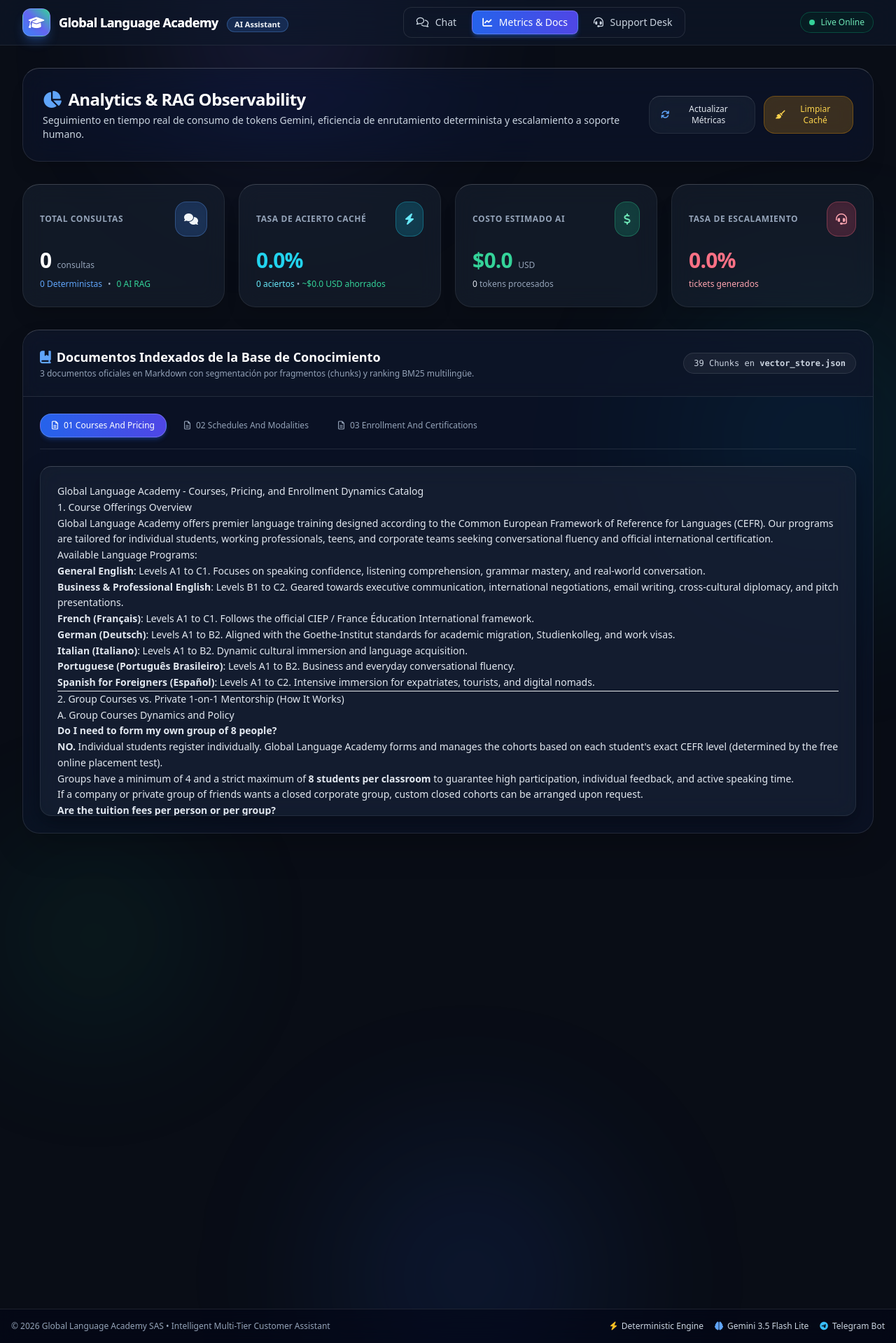
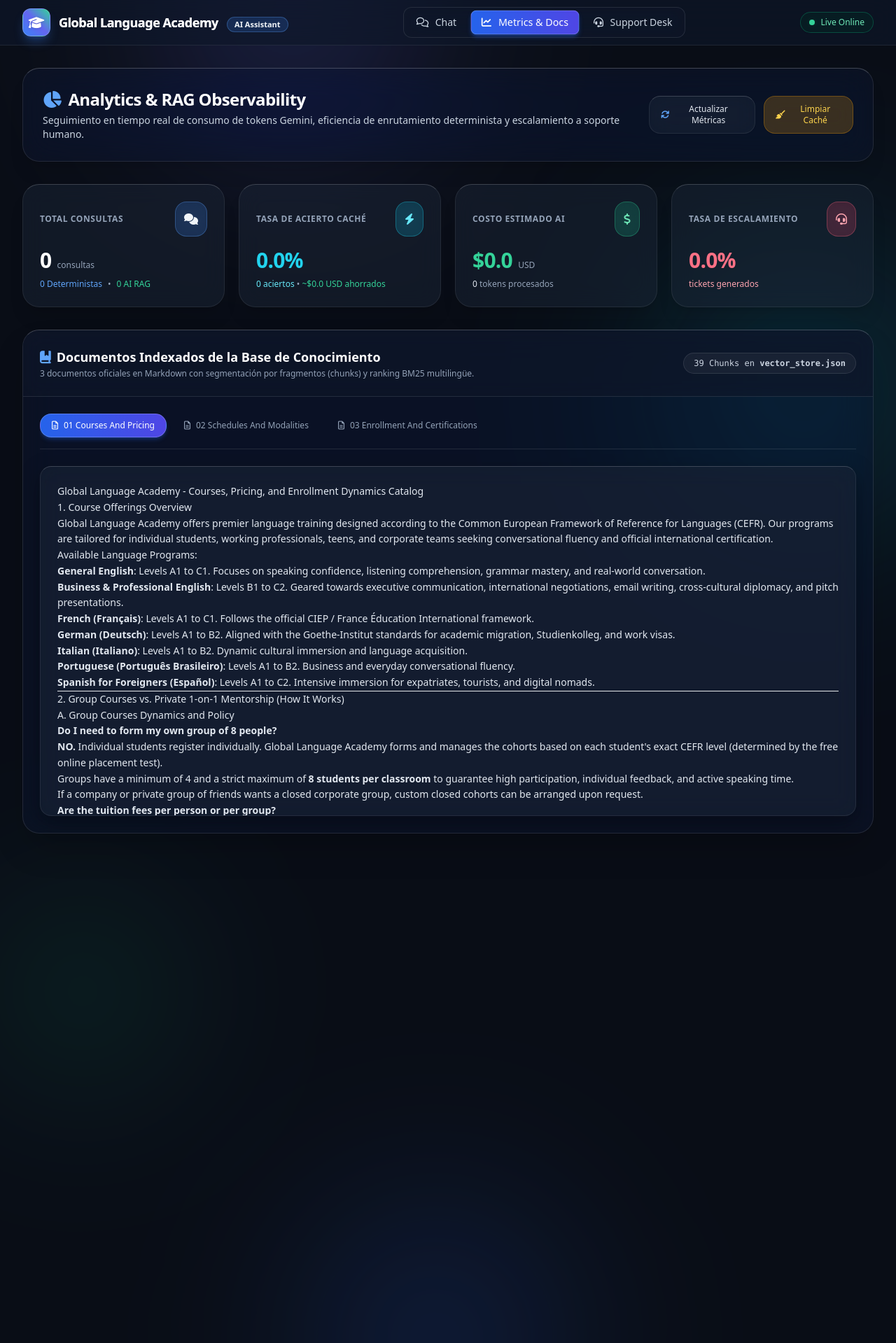
Before and after one commit to dypokkk/prueba-IA, a FastAPI app: page /dashboard in a window 1280 px wide. Shown: the whole page at 70% size. Run offline with FastAPI, Linux system fonts and the light colour scheme; some libraries are stand-ins or nearby versions.

Commit message:
style: remove footer and add fluid glassmorphism animations for messages, buttons, and thinking indicator

```diff
--- a/static/css/custom.css
+++ b/static/css/custom.css
@@ -9,7 +10,7 @@
 }
 
 ::-webkit-scrollbar-track {
-    background: rgba(15, 23, 42, 0.3);
+    background: rgba(15, 23, 42, 0.2);
 }
 
 ::-webkit-scrollbar-thumb {
@@ -34,66 +35,82 @@
 .glow-orb {
     position: absolute;
     border-radius: 50%;
-    filter: blur(100px);
-    opacity: 0.5;
-    animation: float-glow 20s infinite ease-in-out alternate;
+    filter: blur(95px);
+    opacity: 0.45;
+    animation: float-orb 18s infinite ease-in-out alternate;
+    will-change: transform, opacity;
 }
 
 .glow-orb-1 {
-    top: -10%;
-    left: 10%;
-    width: 500px;
-    height: 500px;
-    background: radial-gradient(circle, rgba(99, 102, 241, 0.45) 0%, rgba(99, 102, 241, 0) 70%);
+    top: -12%;
+    left: 8%;
+    width: 550px;
+    height: 550px;
+    background: radial-gradient(circle, rgba(99, 102, 241, 0.5) 0%, rgba(99, 102, 241, 0) 70%);
 }
 
 .glow-orb-2 {
-    top: 20%;
+    top: 15%;
     right: -10%;
-    width: 550px;
-    height: 550px;
-    background: radial-gradient(circle, rgba(6, 182, 212, 0.35) 0%, rgba(6, 182, 212, 0) 70%);
-    animation-delay: -5s;
+    width: 600px;
+    height: 600px;
+    background: radial-gradient(circle, rgba(6, 182, 212, 0.4) 0%, rgba(6, 182, 212, 0) 70%);
+    animation-delay: -4s;
 }
 
 .glow-orb-3 {
-    bottom: -10%;
-    left: 30%;
-    width: 600px;
-    height: 600px;
-    background: radial-gradient(circle, rgba(37, 99, 235, 0.35) 0%, rgba(37, 99, 235, 0) 70%);
-    animation-delay: -10s;
+    bottom: -15%;
+    left: 25%;
+    width: 650px;
+    height: 650px;
+    background: radial-gradient(circle, rgba(37, 99, 235, 0.45) 0%, rgba(37, 99, 235, 0) 70%);
+    animation-delay: -9s;
 }
 
 .glow-orb-4 {
-    bottom: 20%;
-    left: -5%;
-    width: 450px;
-    height: 450px;
-    background: radial-gradient(circle, rgba(16, 185, 129, 0.25) 0%, rgba(16, 185, 129, 0) 70%);
-    animation-delay: -15s;
+    bottom: 15%;
+    left: -8%;
+    width: 500px;
+    height: 500px;
+    background: radial-gradient(circle, rgba(16, 185, 129, 0.3) 0%, rgba(16, 185, 129, 0) 70%);
+    animation-delay: -13s;
 }
 
-@keyframes float-glow {
+@keyframes float-orb {
     0% {
-        transform: translate(0, 0) scale(1);
+        transform: translate3d(0, 0, 0) scale(1) rotate(0deg);
+        opacity: 0.35;
     }
     50% {
-        transform: translate(40px, -30px) scale(1.1);
+        transform: translate3d(45px, -35px, 0) scale(1.12) rotate(15deg);
+        opacity: 0.55;
     }
     100% {
-        transform: translate(-30px, 30px) scale(0.95);
+        transform: translate3d(-35px, 40px, 0) scale(0.92) rotate(-10deg);
+        opacity: 0.4;
     }
 }
 
-/* Glassmorphism Structural Classes */
+/* Glassmorphism Structural Panels */
 .glass-panel {
     background: rgba(15, 23, 42, 0.55);
-    backdrop-filter: blur(20px) saturate(190%);
-    -webkit-backdrop-filter: blur(20px) saturate(190%);
+    backdrop-filter: blur(24px) saturate(200%);
+    -webkit-backdrop-filter: blur(24px) saturate(200%);
     border: 1px solid rgba(255, 255, 255, 0.1);
-    border-top: 1px solid rgba(255, 255, 255, 0.2);
-    box-shadow: 0 20px 50px rgba(0, 0, 0, 0.5), inset 0 1px 0 rgba(255, 255, 255, 0.1);
+    border-top: 1px solid rgba(255, 255, 255, 0.22);
+    box-shadow: 0 25px 60px rgba(0, 0, 0, 0.55), inset 0 1px 0 rgba(255, 255, 255, 0.12);
+    animation: glassPanelFadeIn 0.5s cubic-bezier(0.16, 1, 0.3, 1) forwards;
+}
+
+@keyframes glassPanelFadeIn {
+    from {
+        opacity: 0;
+        transform: translateY(12px) scale(0.99);
+    }
+    to {
+        opacity: 1;
+        transform: translateY(0) scale(1);
+    }
 }
 
 .glass-card {
--- a/static/js/chat.js
+++ b/static/js/chat.js
@@ -129,7 +129,7 @@ document.addEventListener("DOMContentLoaded", () => {
 
     function appendUserMessage(text) {
         const msgDiv = document.createElement("div");
-        msgDiv.className = "flex items-start justify-end space-x-3.5";
+        msgDiv.className = "flex items-start justify-end space-x-3.5 user-message-wrapper";
         msgDiv.innerHTML = `
             <div class="user-bubble text-white rounded-3xl rounded-tr-none px-5 py-3.5 max-w-xl text-sm leading-relaxed shadow-lg">
                 ${escapeHtml(text)}
--- a/templates/base.html
+++ b/templates/base.html
@@ -54,7 +54,7 @@
             <div class="flex items-center justify-between h-16">
                 <!-- Logo & Brand -->
                 <div class="flex items-center space-x-3">
-                    <div class="w-10 h-10 rounded-xl bg-gradient-to-tr from-brand-500 via-indigo-500 to-emerald-400 flex items-center justify-center shadow-lg shadow-brand-500/30 border border-white/20">
+                    <div class="w-10 h-10 rounded-xl bg-gradient-to-tr from-brand-500 via-indigo-500 to-emerald-400 flex items-center justify-center shadow-lg shadow-brand-500/30 border border-white/20 transition-transform duration-300 hover:scale-105 hover:rotate-3">
                         <i class="fa-solid fa-graduation-cap text-white text-lg drop-shadow"></i>
                     </div>
                     <div>
@@ -65,13 +65,13 @@
 
                 <!-- Navigation Links with Frosted Pills -->
                 <nav class="flex items-center space-x-1 sm:space-x-2 bg-slate-900/40 p-1 rounded-xl border border-white/10 backdrop-blur-md">
-                    <a href="/chat" class="px-3.5 py-1.5 rounded-lg text-sm font-medium transition-all duration-200 {% if active_tab == 'chat' %}bg-gradient-to-r from-brand-600 to-indigo-600 text-white shadow-md shadow-brand-600/40 border border-white/20{% else %}text-slate-300 hover:text-white hover:bg-white/5{% endif %}">
+                    <a href="/chat" class="px-3.5 py-1.5 rounded-lg text-sm font-medium transition-all duration-300 {% if active_tab == 'chat' %}bg-gradient-to-r from-brand-600 to-indigo-600 text-white shadow-md shadow-brand-600/40 border border-white/20 scale-[1.02]{% else %}text-slate-300 hover:text-white hover:bg-white/5{% endif %}">
                         <i class="fa-regular fa-comments mr-1.5"></i> Chat
                     </a>
-                    <a href="/dashboard" class="px-3.5 py-1.5 rounded-lg text-sm font-medium transition-all duration-200 {% if active_tab == 'dashboard' %}bg-gradient-to-r from-brand-600 to-indigo-600 text-white shadow-md shadow-brand-600/40 border border-white/20{% else %}text-slate-300 hover:text-white hover:bg-white/5{% endif %}">
+                    <a href="/dashboard" class="px-3.5 py-1.5 rounded-lg text-sm font-medium transition-all duration-300 {% if active_tab == 'dashboard' %}bg-gradient-to-r from-brand-600 to-indigo-600 text-white shadow-md shadow-brand-600/40 border border-white/20 scale-[1.02]{% else %}text-slate-300 hover:text-white hover:bg-white/5{% endif %}">
                         <i class="fa-solid fa-chart-line mr-1.5"></i> Metrics & Docs
                     </a>
-                    <a href="/escalations" class="px-3.5 py-1.5 rounded-lg text-sm font-medium transition-all duration-200 {% if active_tab == 'escalations' %}bg-gradient-to-r from-brand-600 to-indigo-600 text-white shadow-md shadow-brand-600/40 border border-white/20{% else %}text-slate-300 hover:text-white hover:bg-white/5{% endif %}">
+                    <a href="/escalations" class="px-3.5 py-1.5 rounded-lg text-sm font-medium transition-all duration-300 {% if active_tab == 'escalations' %}bg-gradient-to-r from-brand-600 to-indigo-600 text-white shadow-md shadow-brand-600/40 border border-white/20 scale-[1.02]{% else %}text-slate-300 hover:text-white hover:bg-white/5{% endif %}">
                         <i class="fa-solid fa-headset mr-1.5"></i> Support Desk
                     </a>
                 </nav>
@@ -88,23 +88,11 @@
         </div>
     </header>
 
-    <!-- Main Content Area -->
+    <!-- Main Content Area (Clean Full-Height Canvas without Footer) -->
     <main class="flex-1 max-w-7xl w-full mx-auto p-4 sm:p-6 lg:p-8 flex flex-col relative z-10">
         {% block content %}{% endblock %}
     </main>
 
-    <!-- Frosted Glass Footer -->
-    <footer class="bg-slate-950/60 border-t border-white/10 py-4 text-center text-xs text-slate-400 backdrop-blur-md relative z-10">
-        <div class="max-w-7xl mx-auto px-4 flex flex-col sm:flex-row items-center justify-between gap-2">
-            <div>&copy; 2026 Global Language Academy SAS &bull; Intelligent Multi-Tier Customer Assistant</div>
-            <div class="flex items-center space-x-4 text-slate-300">
-                <span class="flex items-center gap-1.5"><i class="fa-solid fa-bolt text-amber-400"></i> Deterministic Engine</span>
-                <span class="flex items-center gap-1.5"><i class="fa-solid fa-brain text-brand-400"></i> Gemini 3.5 Flash Lite</span>
-                <span class="flex items-center gap-1.5"><i class="fa-brands fa-telegram text-sky-400"></i> Telegram Bot</span>
-            </div>
-        </div>
-    </footer>
-
     {% block scripts %}{% endblock %}
 </body>
 </html>
```
Also changed, not shown: other parts of static/css/custom.css (+100 -41 lines), data/escalation_tickets.json (+21 -0 lines), 1 other file.
